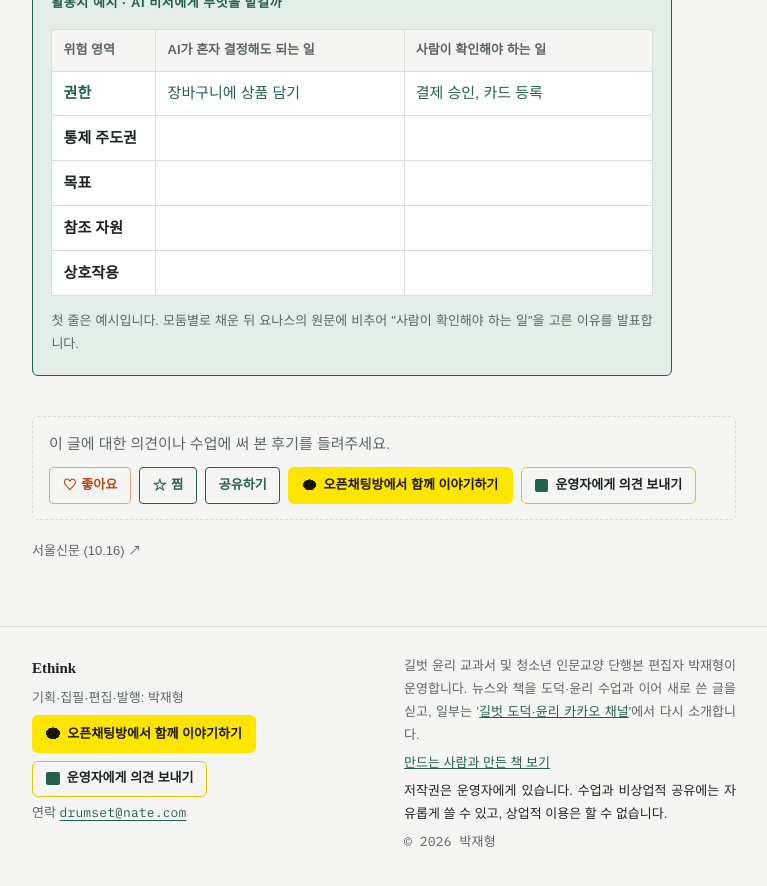
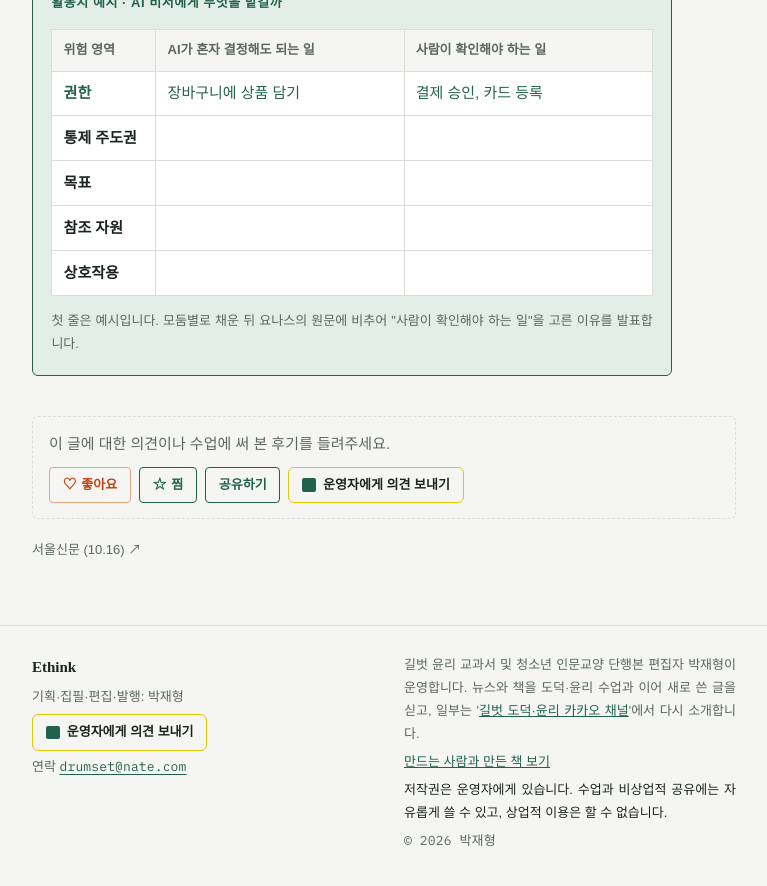
Before and after one commit to ethics-news/ethics-news.github.io, a Jekyll site: the page built from _items/2026-10-16/2.md, in a window 1280 px wide and 900 px high, scrolled down 1780 px. Shown: the top 886 px of the window, without its empty margins (256-1023 px from the left). Built offline with Jekyll 4.4.1, drawn with Linux system fonts in a browser that asks for light colours; some web fonts are replaced.

Commit message:
오픈채팅방 삭제에 따라 오픈채팅 버튼·주소 제거(주소를 다시 넣으면 버튼이 돌아옴)
Co-Authored-By: Claude Opus 5.5 <noreply@anthropic.com>
Claude-Session: https://claude.ai/code/session_01XG1As5bs7T7JRpnijV2F6T

```diff
--- a/_config.yml
+++ b/_config.yml
@@ -10,7 +10,7 @@ author_role: 윤리 교과서·청소년 인문서 편집자
 email: drumset@nate.com
 kakao_js_key: 0a95acfd573ca6aea3e90bbaba19a78f   # 카카오 개발자 앱 「Ethink」(ID 1612012) JavaScript 키 — 공개용 키
 kakao_channel: https://pf.kakao.com/_PVHxjn
-openchat: https://open.kakao.com/o/gpEWbKSi   # 「윤리로 읽는 뉴스」 오픈채팅방(단체)
+openchat:   # 오픈채팅방 주소(지금은 없음). 주소를 넣으면 글 아래와 하단에 「오픈채팅방에서 함께 이야기하기」 버튼이 다시 나옵니다.
 likes_api: https://script.google.com/macros/s/AKfycbwTojtcr0qFjuk_4_NQOYjYAXSPMz8lo90nyYHcAkapkCEqkj1EvF9LkRhtX6BkCMBR/exec   # 좋아요 카운터(구글 Apps Script 웹 앱)
 feedback_form: https://docs.google.com/forms/d/e/1FAIpQLSdBr9QADsJoWDGdwNvb2YjAbvMsLUCaf3djEGdQ3xKnRGY7Uw/viewform   # 구글 설문 의견 양식
 description: 길벗에서 윤리 교과서와 청소년 인문교양서를 만드는 편집자 박재형이 운영합니다. 뉴스와 책, 사상가의 문장을 윤리의 눈으로 다시 읽고, 도덕·윤리 선생님에게는 수업 자료로, 인문교양 독자에게는 생각할 거리로 건넵니다.
--- a/_includes/footer.html
+++ b/_includes/footer.html
@@ -3,7 +3,7 @@
     <div>
       <p class="footer-name">{{ site.title }}</p>
       <p class="footer-role">기획·집필·편집·발행: {{ site.author }}</p>
-      <p><span class="chat-btns"><a class="openchat" href="{{ site.openchat }}" target="_blank" rel="noopener">오픈채팅방에서 함께 이야기하기</a>{% if site.feedback_form %}<a class="openchat form" href="{{ site.feedback_form }}" target="_blank" rel="noopener">운영자에게 의견 보내기</a>{% endif %}</span></p>
+      <p><span class="chat-btns">{% if site.openchat %}<a class="openchat" href="{{ site.openchat }}" target="_blank" rel="noopener">오픈채팅방에서 함께 이야기하기</a>{% endif %}{% if site.feedback_form %}<a class="openchat form" href="{{ site.feedback_form }}" target="_blank" rel="noopener">운영자에게 의견 보내기</a>{% endif %}</span></p>
       <p>연락 <a class="mono mail" href="mailto:{{ site.email }}">{{ site.email }}</a></p>
     </div>
     <div class="footer-meta">
--- a/_includes/item-card.html
+++ b/_includes/item-card.html
@@ -35,7 +35,7 @@
     <div class="dl-row">{% for d in it.downloads %}<a class="dl" href="{{ d.file | relative_url }}" download>{{ d.name }}</a>{% endfor %}</div>
   </div>
   {% endif %}
-  {% if include.full %}<div class="talk no-print"><p>이 글에 대한 의견이나 수업에 써 본 후기를 들려주세요.</p><span class="chat-btns">{% include like-btn.html id=it.url %}{% include save-btn.html url=it.url title=it.title %}{% include share-btn.html url=it.url title=it.title %}<a class="openchat" href="{{ site.openchat }}" target="_blank" rel="noopener">오픈채팅방에서 함께 이야기하기</a>{% if site.feedback_form %}<a class="openchat form" href="{{ site.feedback_form }}" target="_blank" rel="noopener">운영자에게 의견 보내기</a>{% endif %}</span></div>{% endif %}
+  {% if include.full %}<div class="talk no-print"><p>이 글에 대한 의견이나 수업에 써 본 후기를 들려주세요.</p><span class="chat-btns">{% include like-btn.html id=it.url %}{% include save-btn.html url=it.url title=it.title %}{% include share-btn.html url=it.url title=it.title %}{% if site.openchat %}<a class="openchat" href="{{ site.openchat }}" target="_blank" rel="noopener">오픈채팅방에서 함께 이야기하기</a>{% endif %}{% if site.feedback_form %}<a class="openchat form" href="{{ site.feedback_form }}" target="_blank" rel="noopener">운영자에게 의견 보내기</a>{% endif %}</span></div>{% endif %}
   {% unless include.full %}<div class="card-actions no-print">{% include like-btn.html id=it.url %}{% include save-btn.html url=it.url title=it.title %}{% include share-btn.html url=it.url title=it.title %}</div>{% endunless %}
   <footer class="item-links">
     {% unless include.full %}<a class="link-detail" href="{{ it.url | relative_url }}">이 글만 보기</a>{% endunless %}
--- a/_layouts/read.html
+++ b/_layouts/read.html
@@ -47,6 +47,6 @@ layout: default
 
   <div class="item-body prose">{{ content }}</div>
 
-  <div class="talk no-print"><p>이 글에 대한 의견이나 수업에 써 본 후기를 들려주세요.</p><span class="chat-btns">{% include like-btn.html id=page.url %}{% include save-btn.html url=page.url title=page.title %}{% include share-btn.html url=page.url title=page.title %}<a class="openchat" href="{{ site.openchat }}" target="_blank" rel="noopener">오픈채팅방에서 함께 이야기하기</a>{% if site.feedback_form %}<a class="openchat form" href="{{ site.feedback_form }}" target="_blank" rel="noopener">운영자에게 의견 보내기</a>{% endif %}</span></div>
+  <div class="talk no-print"><p>이 글에 대한 의견이나 수업에 써 본 후기를 들려주세요.</p><span class="chat-btns">{% include like-btn.html id=page.url %}{% include save-btn.html url=page.url title=page.title %}{% include share-btn.html url=page.url title=page.title %}{% if site.openchat %}<a class="openchat" href="{{ site.openchat }}" target="_blank" rel="noopener">오픈채팅방에서 함께 이야기하기</a>{% endif %}{% if site.feedback_form %}<a class="openchat form" href="{{ site.feedback_form }}" target="_blank" rel="noopener">운영자에게 의견 보내기</a>{% endif %}</span></div>
 </article>
 <p class="print-only print-foot">출처: {{ site.title }} · 윤리로 읽는 책 · 글 {{ site.author }} · <span class="js-url"></span><br>저작권은 운영자에게 있습니다. 수업과 비상업적 공유에는 자유롭게 쓸 수 있고, 상업적 이용은 할 수 없습니다. 밑줄 친 문장의 권리는 원저작자에게 있습니다. © {{ site.time | date: "%Y" }} {{ site.author }}</p>
```
Also changed, not shown: README.md.
